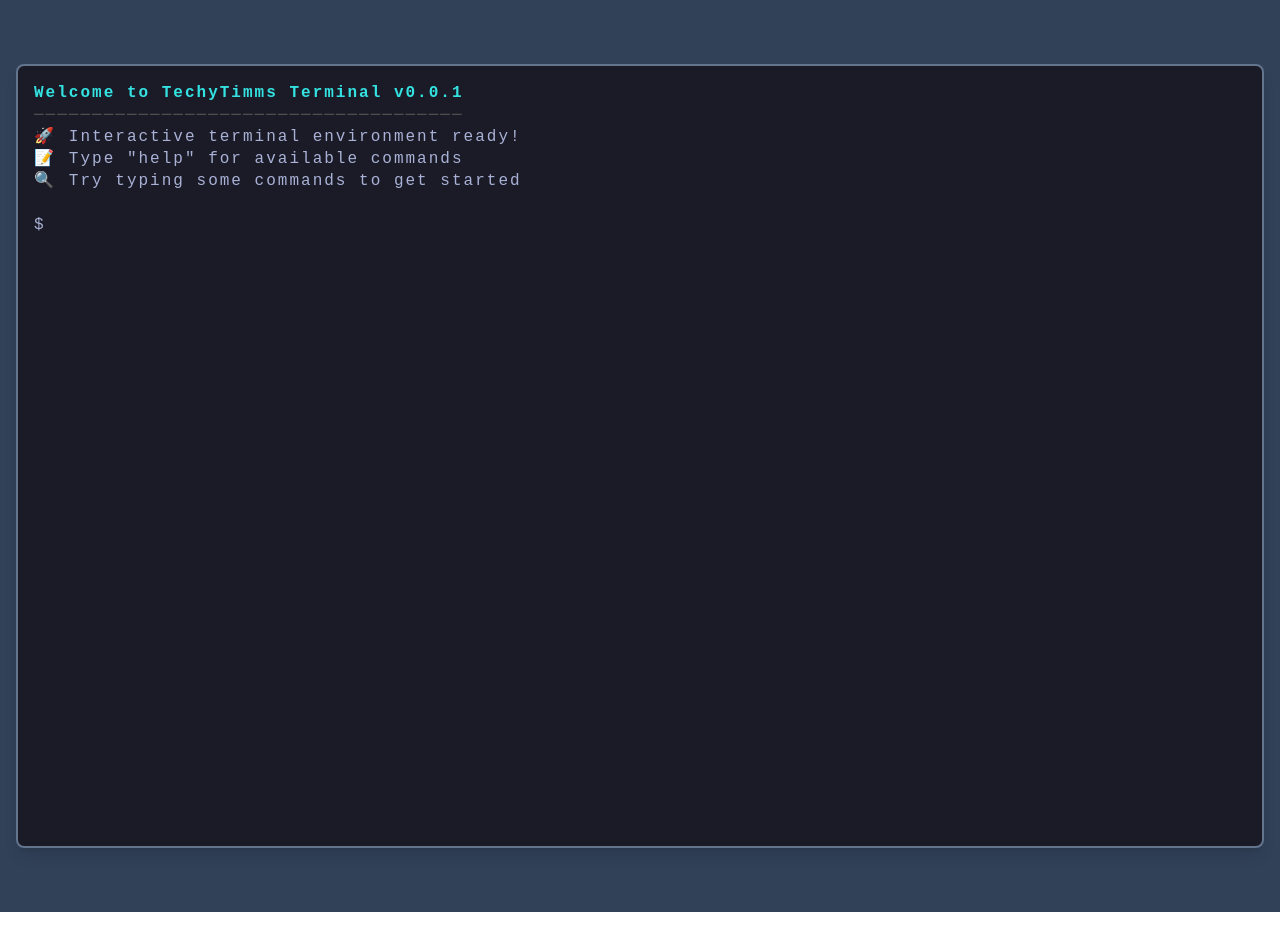
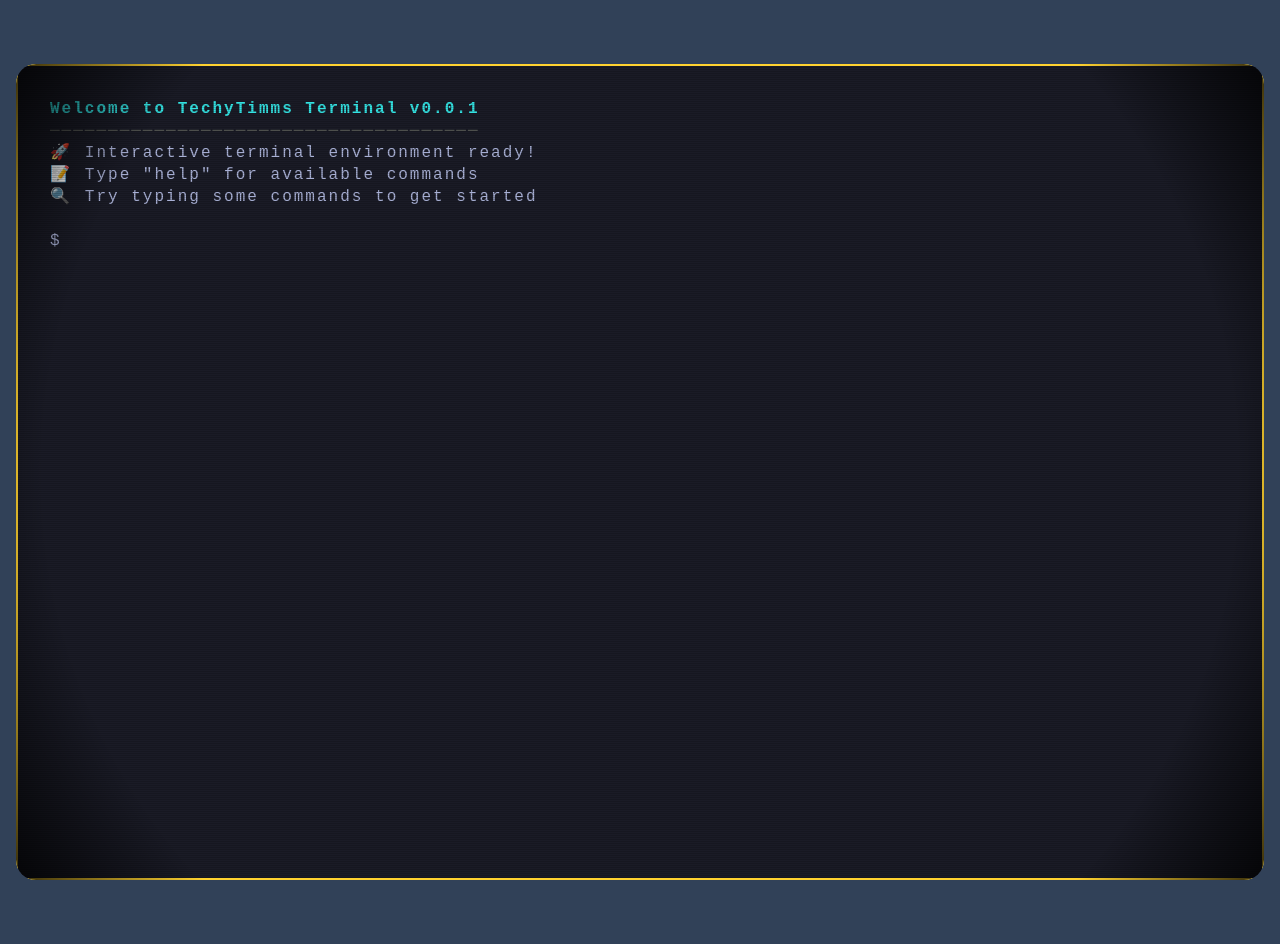
Before and after one commit to JamesTimms/web-terminal, a React (Vite) app: page / in a window 1280 px wide. Before the commit the page ends 912 px from the top, so only its background shows below. Built offline with nearby package versions, Linux system fonts and the light colour scheme.

Commit message:
Add CRT monitor effects to terminal
Add scanlines and screen curvature effects to the termainl. More to add still to make the terminal looks like it's inside a CRT monitor.

```diff
--- a/src/components/ui/terminal.tsx
+++ b/src/components/ui/terminal.tsx
@@ -52,7 +52,7 @@
       <div
         ref={ref}
         className={cn(
-          "overflow-hidden rounded-lg border-2 border-slate-500 p-4 shadow-lg",
+          "overflow-hidden rounded-lg border-2 border-slate-500 p-8 shadow-lg",
           className,
         )}
         style={{
--- /dev/null
+++ b/src/crt-effects.css
@@ -0,0 +1,40 @@
+/* CRT Monitor Effects */
+
+.crt-scanlines {
+  position: absolute;
+  top: 0;
+  left: 0;
+  width: 100%;
+  height: 100%;
+  background: repeating-linear-gradient(
+    0deg,
+    rgba(0, 0, 0, 0.15),
+    rgba(0, 0, 0, 0.15) 1px,
+    transparent 1px,
+    transparent 2px
+  );
+  pointer-events: none;
+  z-index: 10;
+}
+
+.crt-curvature {
+  position: absolute;
+  top: 0;
+  left: 0;
+  width: 100%;
+  height: 100%;
+  background: radial-gradient(
+    circle at center,
+    transparent 80%,
+    rgba(0, 0, 0, 0.8) 100%
+  );
+  pointer-events: none;
+  z-index: 11;
+  border-radius: 20px;
+}
+
+.terminal-wrapper {
+  position: relative;
+  overflow: hidden;
+  border-radius: 20px;
+}
--- a/src/index.css
+++ b/src/index.css
@@ -1,4 +1,5 @@
 @import "tailwindcss";
+@import "./crt-effects.css";
 
 @theme {
   --color-retro-black: #000000;
--- a/src/routes/index.tsx
+++ b/src/routes/index.tsx
@@ -19,6 +19,7 @@
   component: () => (
     <div className="min-h-screen min-w-screen bg-slate-700 py-12">
       <div className="container mx-auto max-w-7xl px-4 py-4">
+        <div className="terminal-wrapper">
           <Terminal
             options={{
               theme: {
@@ -42,6 +43,17 @@
               buildAchievementsCommand(achievements),
             ]}
           />
+          {/* <div
+            className="overflow-hidden rounded-lg border-2 border-slate-500 p-8 shadow-lg"
+            style={{
+              backgroundColor: "#1a1b26",
+            }}
+          >
+            <div className="h-[800px] w-full" />
+          </div> */}
+          <div className="crt-scanlines border-2 border-amber-300"></div>
+          <div className="crt-curvature"></div>
+        </div>
       </div>
     </div>
   ),
```
Also changed, not shown: src/routeTree.gen.ts (+41 -41 lines). Lines whose indentation alone changed are shown as unchanged.
